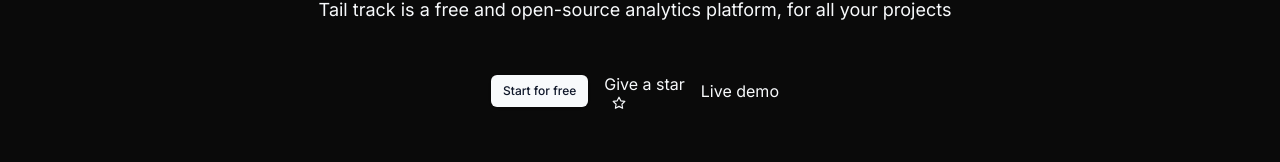
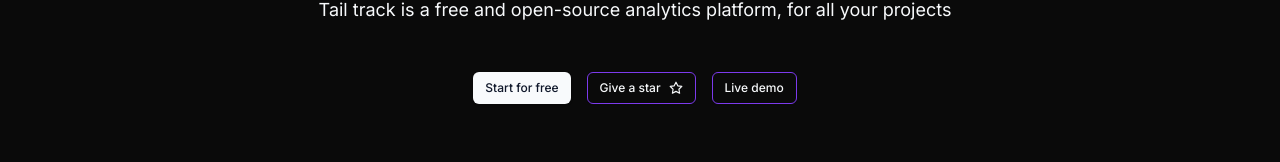
Before and after one commit to nishchay17/tail-track, a Next.js app: page / in a window 1280 px wide. Shown: the part 428-590 px from the top of the page. Built offline with nearby package versions, Linux system fonts and the light colour scheme; no server answers.

Commit message:
fix: hero btn alignment

```diff
--- a/app/page.tsx
+++ b/app/page.tsx
@@ -222,27 +222,16 @@ export default function Home() {
           >
             Start for free
           </Button>
-          <Button
-            asChild
-            variant="outline"
-            size="sm"
-            className=" border-violet-600"
-          >
-            <Link
-              href="https://github.com/nishchay17/tail-track"
-              target="_blank"
-            >
+          <Link href="https://github.com/nishchay17/tail-track" target="_blank">
+            <Button variant="outline" size="sm" className=" border-violet-600">
               Give a star <Icons.star size={14} className="ml-2" />
-            </Link>
-          </Button>
-          <Button
-            asChild
-            className=" border-violet-600"
-            variant="outline"
-            size="sm"
-          >
-            <Link href="/demo">Live demo</Link>
-          </Button>
+            </Button>
+          </Link>
+          <Link href="/demo">
+            <Button className=" border-violet-600" variant="outline" size="sm">
+              Live demo
+            </Button>
+          </Link>
         </motion.div>
       </motion.section>
       <div className="container max-w-[1000px]">
```
